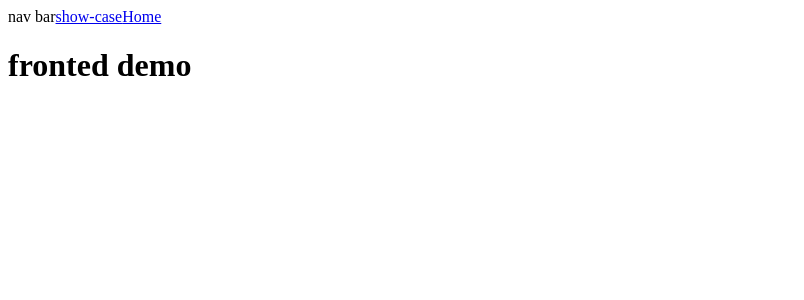
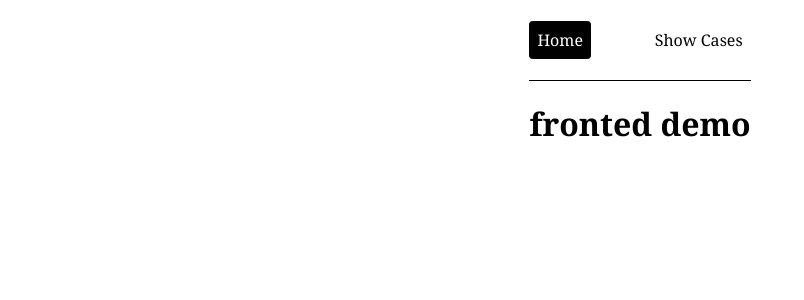
Before and after one commit to not-liuliumei/fronted-demo, a Next.js app: page / in a window 1280 px wide. Shown: the top 300 px of the page, without its empty margins (0-804 px from the left). Built offline with nearby package versions, Linux system fonts and the light colour scheme.

Commit message:
feat(nav-bar): add basic style for nav bar

```diff
--- /dev/null
+++ b/src/app/index.css
@@ -0,0 +1,10 @@
+body {
+    margin: 0;
+    padding: 0;
+    display: flex;
+    justify-content: center;
+    align-items: center;
+    margin: 0;
+    padding: 0;
+    font-family: Cambria, Cochin, Georgia, Times, 'Times New Roman', serif;
+}
--- a/src/app/layout.tsx
+++ b/src/app/layout.tsx
@@ -1,5 +1,6 @@
 import type { Metadata } from "next";
-import Link from "next/link";
+import { Navbar } from "@/components/Navbar/Navbar";
+import "./index.css";
 
 export const metadata: Metadata = {
   title: "Fronted Demo",
@@ -14,12 +15,10 @@ export default function RootLayout({
   return (
     <html lang="en">
       <body>
-        <div>
-          nav bar
-          <Link href="/show-case">show-case</Link>
-          <Link href="/">Home</Link>
+        <div className="root-container">
+          <Navbar />
+          <div>{children}</div>
         </div>
-        <main>{children}</main>
       </body>
     </html>
   );
--- /dev/null
+++ b/src/components/Navbar/Navbar.tsx
@@ -0,0 +1,13 @@
+"use client";
+
+import { NavbarLink } from "./NavbarLink/NavbarLink";
+import "./index.css";
+
+export const Navbar = () => {
+  return (
+    <div className="root-navbar">
+      <NavbarLink route={"/"} linkName={"Home"} />
+      <NavbarLink route={"/show-case"} linkName={"Show Cases"} />
+    </div>
+  );
+};
--- /dev/null
+++ b/src/components/Navbar/NavbarLink/NavbarLink.tsx
@@ -0,0 +1,21 @@
+import Link from "next/link";
+import { usePathname } from "next/navigation";
+
+export const NavbarLink = ({
+  route,
+  linkName,
+}: {
+  route: string;
+  linkName: string;
+}) => {
+  const pathName = usePathname();
+  const className = `root-navbar-link${
+    pathName === route ? " root-navbar-link__active" : ""
+  }`;
+
+  return (
+    <Link className={className} href={route}>
+      {linkName}
+    </Link>
+  );
+};
--- /dev/null
+++ b/src/components/Navbar/index.css
@@ -0,0 +1,26 @@
+.root-navbar {
+    height: 80px;
+    display: flex;
+    justify-content: space-between;
+    align-items: center;
+    border-bottom: 1px solid black;
+}
+
+.root-navbar-link {
+    background-color: white;
+    color: black;
+    border-radius: 4px;
+    padding: 8px;
+    text-decoration: none;
+    transition: all 0.3s;
+}
+
+.root-navbar-link__active {
+    background-color: black;
+    color: white;
+}
+
+.root-navbar-link:hover {
+    background-color: #5f5f5f;
+    color: white;
+}
```
